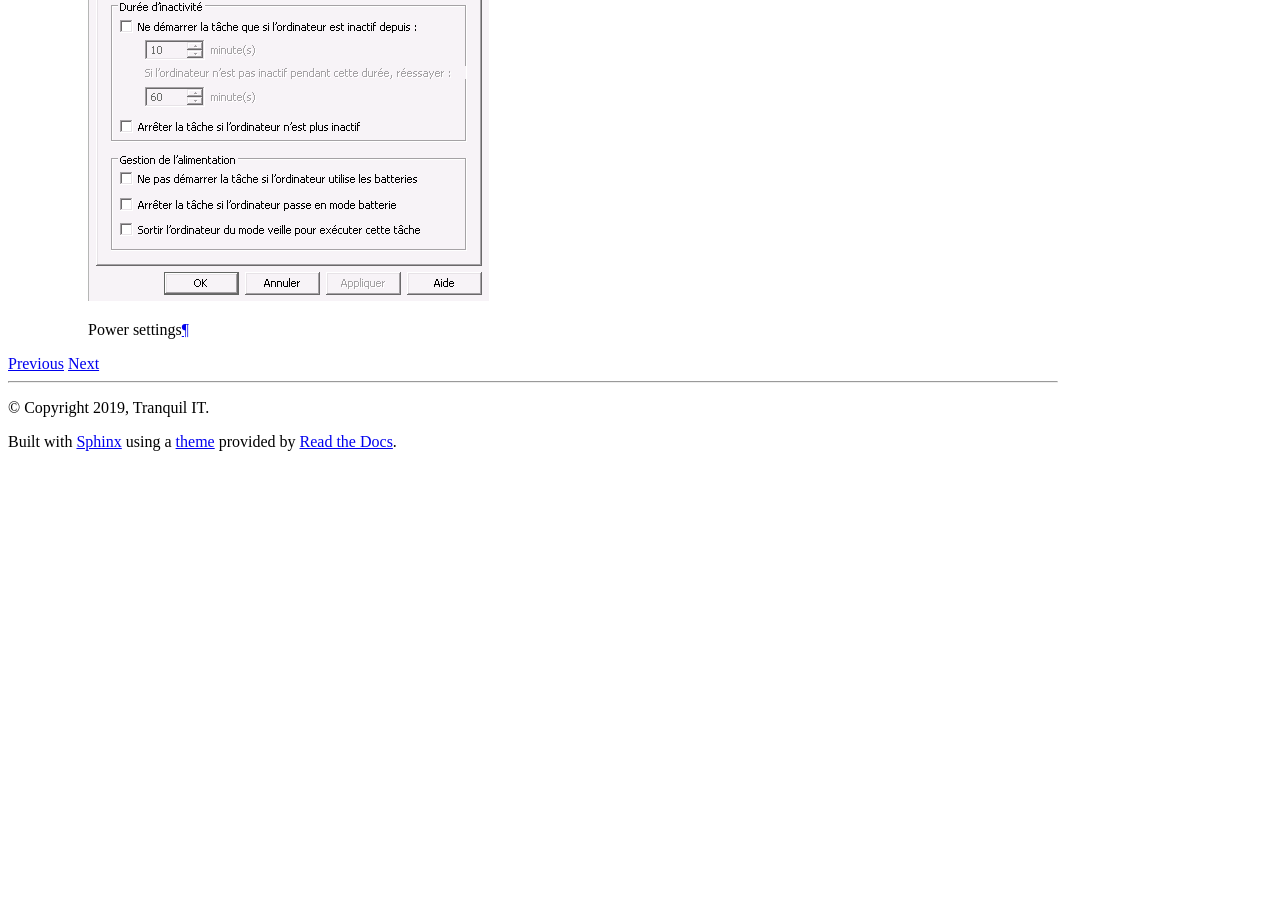
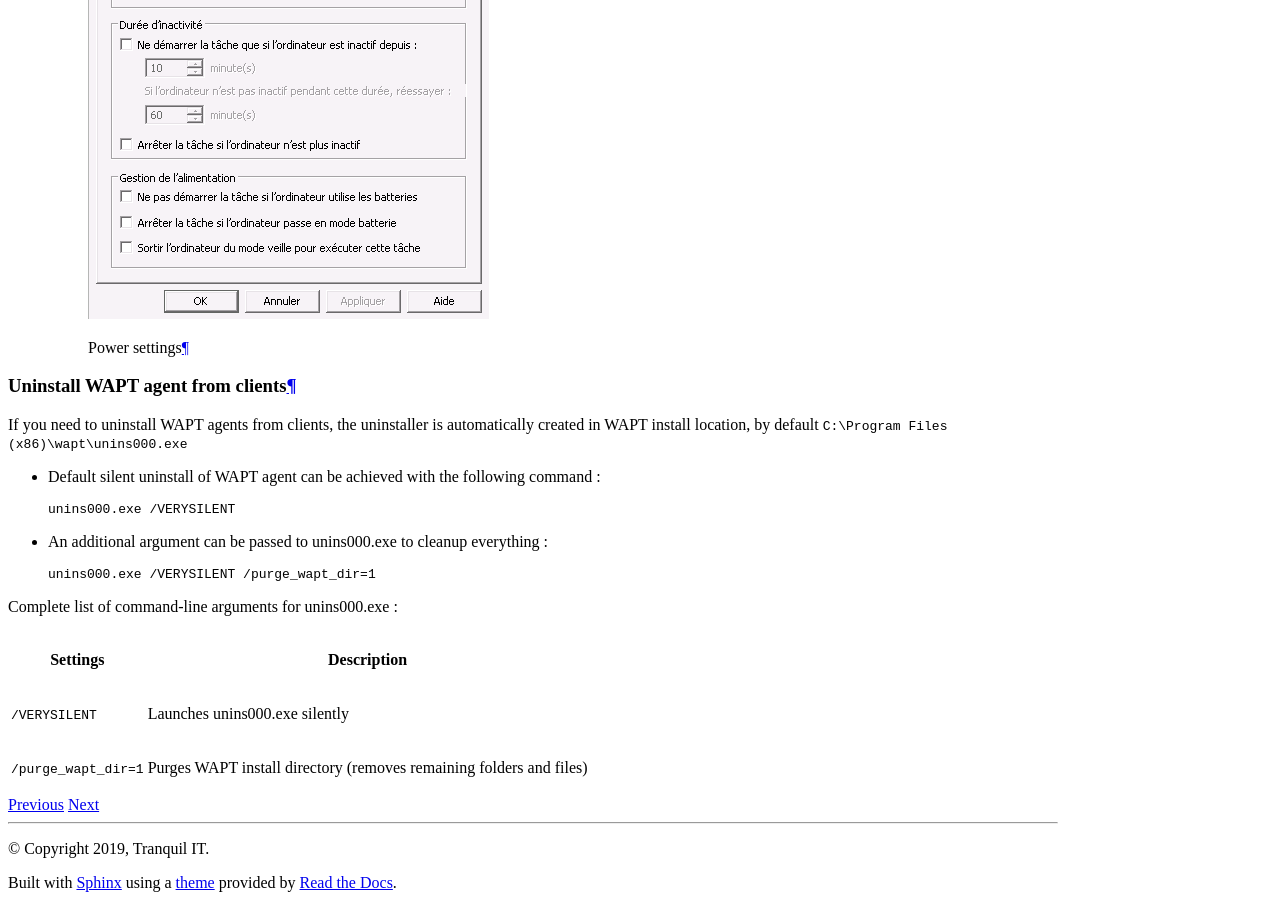
Before and after one commit to tranquilit/WAPT-Documentation, a Sphinx documentation site: the page built from source/wapt-configuration/wapt-deploy/index.rst, in a window 1280 px wide and 900 px high, scrolled down 14571 px. Built offline with Sphinx 7.4.7 and the Read the Docs theme 2.0.0, drawn with Linux system fonts in a browser that asks for light colours; before the commit the page ends 15030 px from its top, so only the background shows below that; some of the changed text lies outside the part shown.

Commit message:
Ajout parti Uninstall WAPT agent

```diff
--- a/source/wapt-configuration/wapt-deploy/index.rst
+++ b/source/wapt-configuration/wapt-deploy/index.rst
@@ -409,3 +409,31 @@
     :alt: Power settings
 
     Power settings
+
+
+Uninstall WAPT agent from clients
+++++++++++++++++++++++++++++++++++++++++++
+
+If you need to uninstall WAPT agents from clients, the uninstaller is automatically created in WAPT install location, by default :file:`C:\\Program Files (x86)\\wapt\\unins000.exe`
+
+* Default silent uninstall of WAPT agent can be achieved with the following command :
+
+ .. code:: bash
+
+    unins000.exe /VERYSILENT
+
+* An additional argument can be passed to unins000.exe to cleanup everything :
+
+ .. code:: bash
+
+    unins000.exe /VERYSILENT /purge_wapt_dir=1
+
+
+Complete list of command-line arguments for unins000.exe :
+
+===================== ================================================================================================
+Settings              Description
+===================== ================================================================================================
+``/VERYSILENT``       Launches unins000.exe silently
+``/purge_wapt_dir=1`` Purges WAPT install directory (removes remaining folders and files)
+===================== ================================================================================================
```
